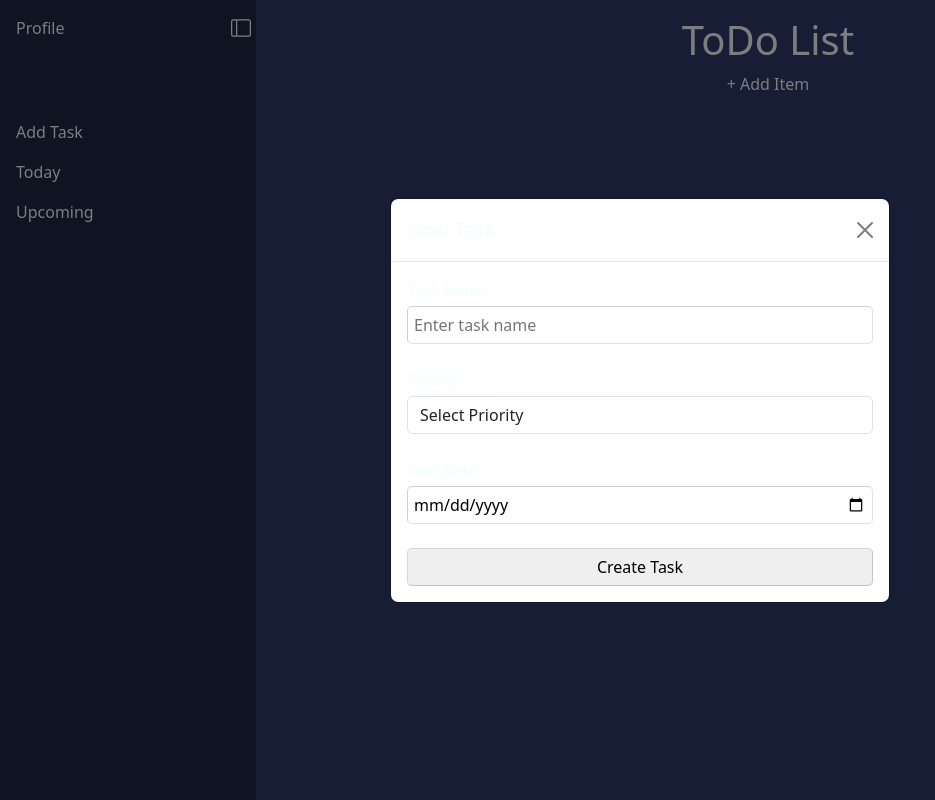
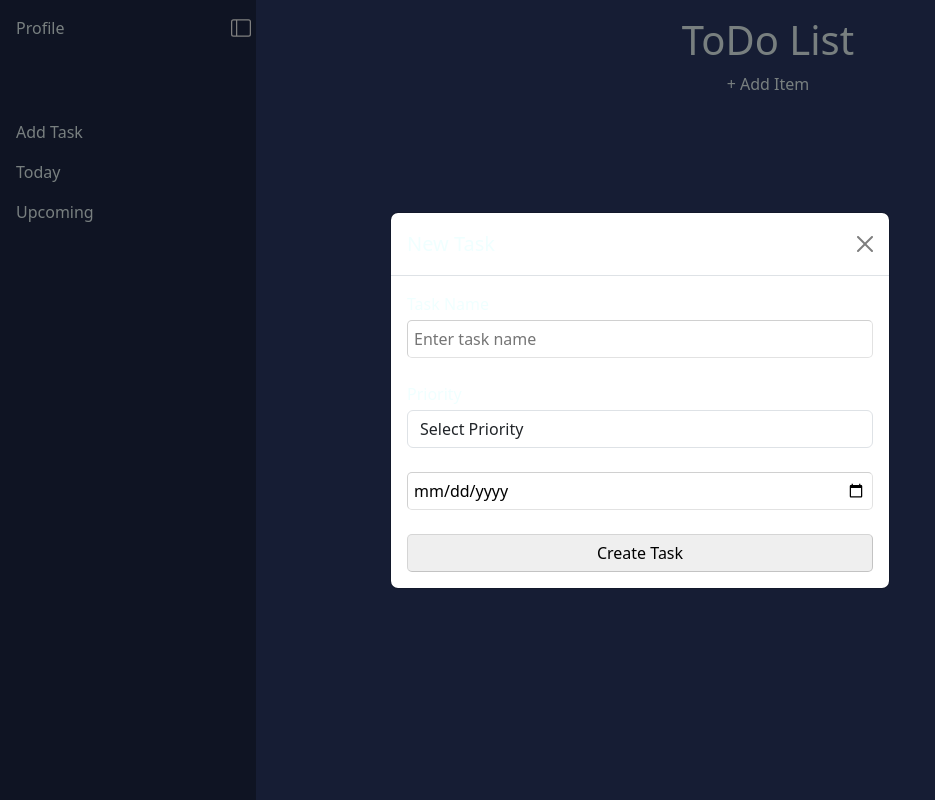
Before and after one commit to asantos3005/to-do-typescript, a React (Vite) app: page / in a window 1280 px wide. Both pictures are taken after a click on the button "+ Add Item". Shown: the whole page, without its empty margins (0-935 px from the left). Built offline with nearby package versions, Linux system fonts and the light colour scheme.

Commit message:
Implement due date validation

```diff
--- a/src/components/ModalForm.tsx
+++ b/src/components/ModalForm.tsx
@@ -45,10 +45,23 @@ export default function ModalForm({ onSubmit }: ModalFormProps) {
           {errors.priority && <p className="error">{errors.priority.message}</p>}
         </div>
 
-        <div className="formGroup">
-          <label>Due Date</label>
-          <input {...register("dueDate")} type="date" placeholder="Enter due date" />
-        </div>
+        <input
+          type="date"
+          placeholder="Enter due date"
+          {...register("dueDate", {
+            required: "Due date is required",
+            validate: (value) => {
+              const today = new Date();
+              today.setHours(0, 0, 0, 0);
+              const selectedDate = new Date(value);
+              if (selectedDate < today) {
+                return "Due date cannot be in the past";
+              }
+              return true;
+            },
+          })}
+        />
+        {errors.dueDate && <p className="error">{errors.dueDate.message}</p>}
 
         <input type="submit" value="Create Task" />
       </div>
```
